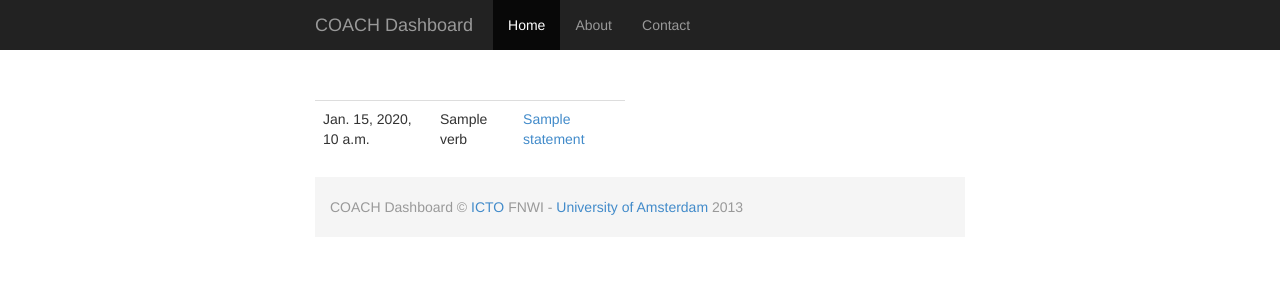
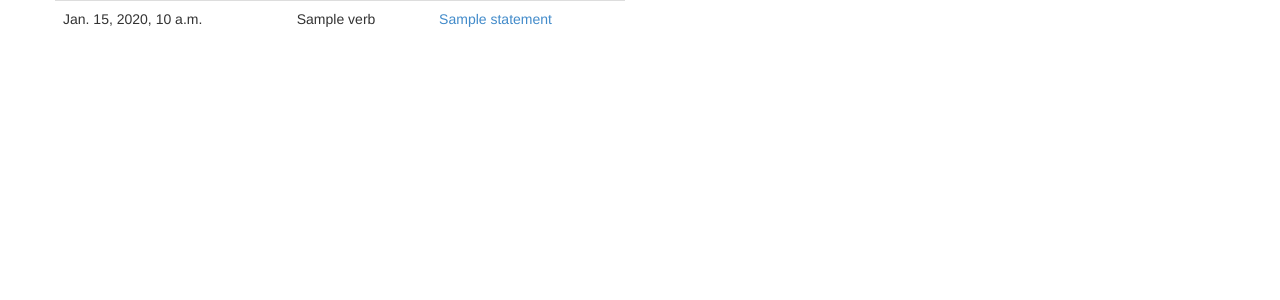
Before and after one commit to UvA-FNWI/coach, a Django app: template dashboard/templates/dashboard/index.html in a window 1280 px wide. Shown: the top 300 px of the page. Run offline with Django 3.2, Linux system fonts and the light colour scheme; the template is opened without the code that fills it: most values are stand-ins (such as "Sample title", 1, 10 or a date in 2020).

Commit message:
Removed navbar and footer from base html for extreme minimalism.

```diff
--- a/dashboard/static/dashboard/sticky-footer.css
+++ /dev/null
@@ -1,49 +0,0 @@
-/* Sticky footer styles
--------------------------------------------------- */
-
-html,
-body {
-  padding-top: 50px;
-  height: 100%;
-  /* The html and body elements cannot have any padding or margin. */
-}
-
-/* Wrapper for page content to push down footer */
-#wrap {
-  min-height: 100%;
-  height: auto !important;
-  height: 100%;
-  /* Negative indent footer by its height */
-  margin: 0 auto -60px;
-  /* Pad bottom by footer height */
-  padding: 0 0 60px;
-}
-
-/* Set the fixed height of the footer here */
-#footer {
-  height: 60px;
-  background-color: #f5f5f5;
-}
-
-/* Lastly, apply responsive CSS fixes as necessary */
-@media (max-width: 767px) {
-  #footer {
-    margin-left: -20px;
-    margin-right: -20px;
-    padding-left: 20px;
-    padding-right: 20px;
-  }
-}
-
-/* Custom page CSS
--------------------------------------------------- */
-/* Not required for template or sticky footer method. */
-
-.container {
-  width: auto;
-  max-width: 680px;
-  padding: 0 15px;
-}
-.container .credit {
-  margin: 20px 0;
-}
--- a/dashboard/templates/dashboard/base.html
+++ b/dashboard/templates/dashboard/base.html
@@ -6,8 +6,6 @@
     <meta name="viewport" content="width=device-width, initial-scale=1.0">
     <!-- Bootstrap -->
 		<link href="{% static 'dashboard/bootstrap.min.css' %}" rel="stylesheet" media="screen">
-		<!-- Custom styles for this template -->
-		<link href="{% static 'dashboard/sticky-footer.css' %}" rel="stylesheet">
 		<!-- JavaScript plugins (requires jQuery) -->
 		<script src="{% static 'dashboard/jquery-2.0.3.min.js'%}" type="text/javascript"></script>
 		<!-- Include all compiled plugins (below), or include individual files as needed -->
@@ -15,43 +13,11 @@
   </head>
   <body>
 
-     <!-- Wrap all page content here -->
-    <div id="wrap">
-
-      <!-- Fixed navbar -->
-      <div class="navbar navbar-inverse navbar-fixed-top">
-        <div class="container">
-          <button type="button" class="navbar-toggle" data-toggle="collapse" data-target=".nav-collapse">
-            <span class="icon-bar"></span>
-            <span class="icon-bar"></span>
-            <span class="icon-bar"></span>
-          </button>
-          <a class="navbar-brand" href="#">COACH Dashboard</a>
-          <div class="nav-collapse collapse">
-            <ul class="nav navbar-nav">
-              <li class="active"><a href="#">Home</a></li>
-              <li><a href="#about">About</a></li>
-              <li><a href="#contact">Contact</a></li>
-            </ul>
-          </div><!--/.nav-collapse -->
-        </div>
-      </div>
-
-      <!-- Begin page content -->
-      <div id="main-container" class="container">
-				{% block content %}
-				{% endblock %}
-      </div>
-    </div>
-
-    <div id="footer">
-      <div class="container">
-		  <p class="text-muted credit">COACH Dashboard &copy;
-		  <a href="http://ictofnwi.wordpress.com/">ICTO</a> FNWI -
-		  <a href="http://www.uva.nl">University of Amsterdam</a> 2013</p>
-      </div>
-    </div>
-
+		<!-- Begin page content -->
+		<div id="main-container" class="container">
+			{% block content %}
+			{% endblock %}
+		</div>
   </body>
 </html>
 
```
